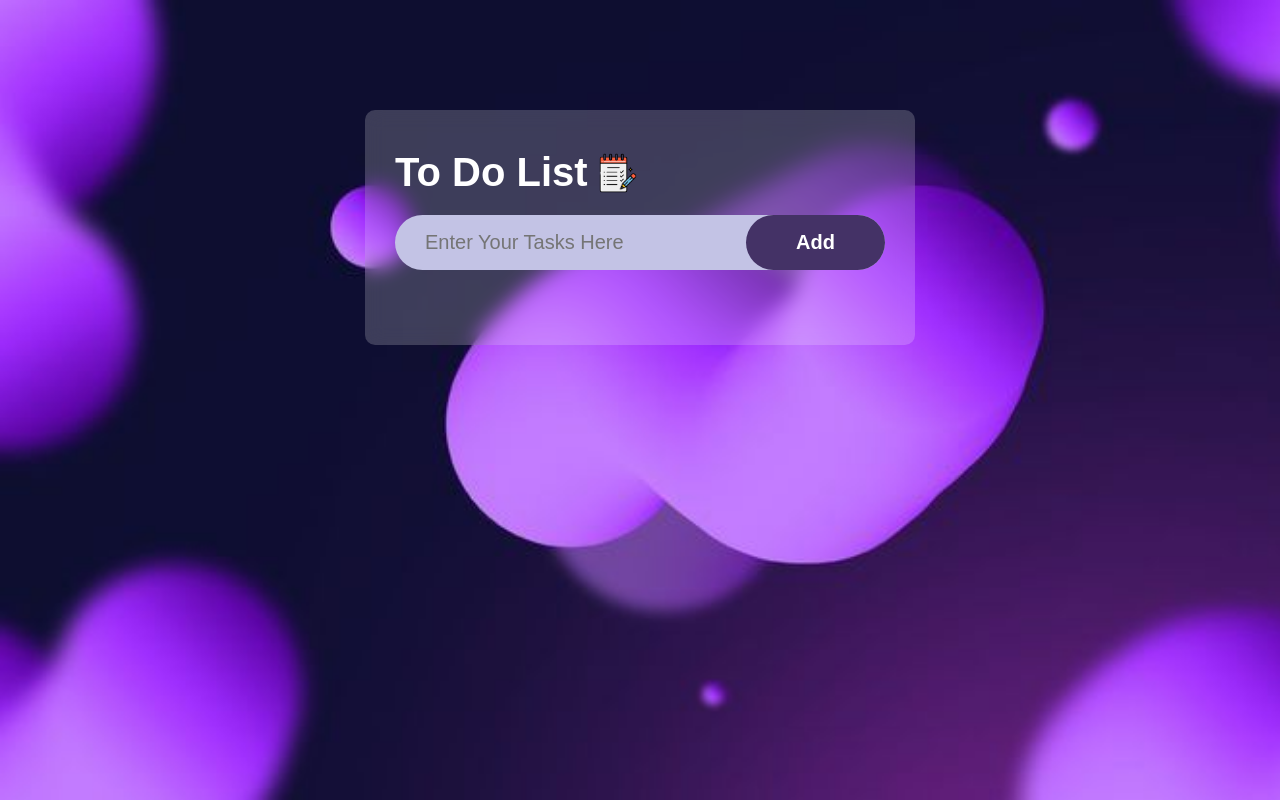
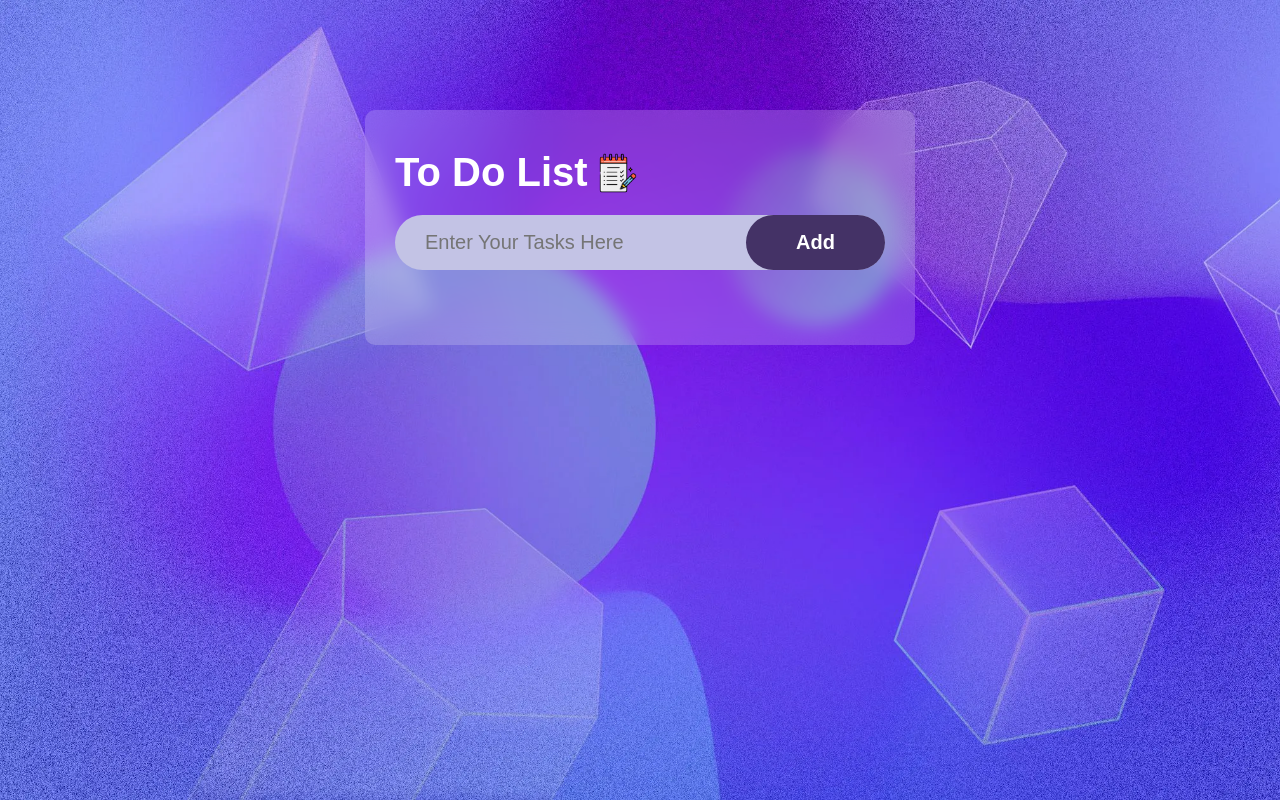
Before and after one commit to Mradul2806/ToDoList, a plain HTML site: page index.html in a window 1280 px wide. Drawn offline with Linux system fonts and the light colour scheme.

Commit message:
Last commit

```diff
--- a/style.css
+++ b/style.css
@@ -8,7 +8,7 @@
 html { overflow-x: hidden; }
 
 body{
-    background-image: url(Images/5.webp);
+    background-image: url(Images/background.webp);
     background-repeat: no-repeat;
     background-size: cover;
 }
```
